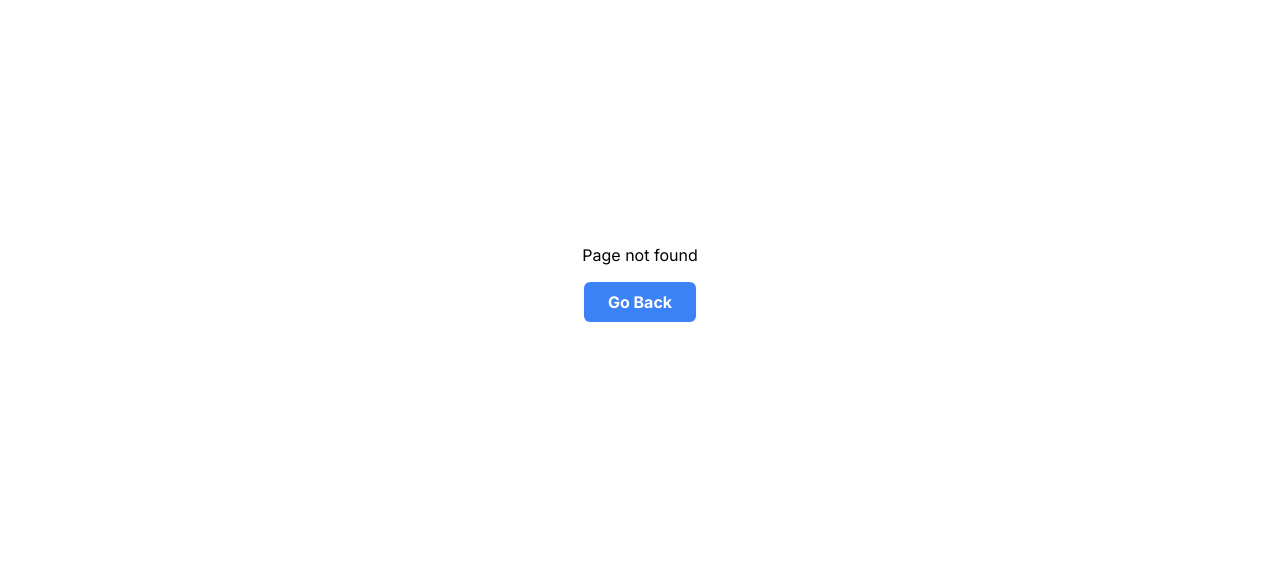
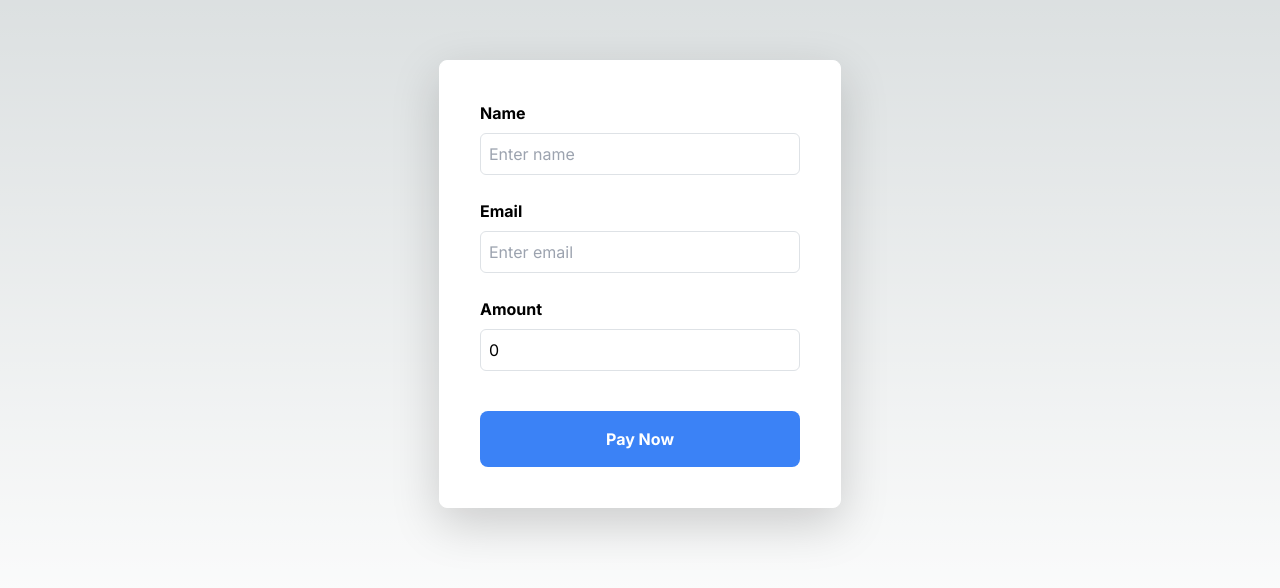
Before and after one commit to ankurch95/nextjs-app, a Next.js app: page /payment in a window 1280 px wide. Before the commit this address had no page. Shown: the part 116-704 px from the top of the page. Built offline with nearby package versions, Linux system fonts and the light colour scheme.

Commit message:
Adding Razorpay Payment integration

```diff
--- a/package.json
+++ b/package.json
@@ -24,6 +24,7 @@
     "mongoose": "^8.4.1",
     "next": "14.2.3",
     "nodemailer": "^6.9.13",
+    "razorpay": "^2.9.4",
     "react": "^18",
     "react-bootstrap": "^2.10.2",
     "react-dom": "^18",
--- /dev/null
+++ b/src/app/api/order/route.ts
@@ -0,0 +1,23 @@
+import Razorpay from 'razorpay';
+import { NextRequest, NextResponse } from 'next/server';
+
+const razorpay = new Razorpay({
+ key_id: 'REPLACE_WITH_YOUR_KEY_ID',
+ key_secret: 'REPLACE_WITH_YOUR_KEY_SECRET',
+});
+
+export async function POST(request: NextRequest) {
+ const { amount, currency } = (await request.json()) as {
+  amount: string;
+  currency: string;
+ };
+
+ var options = {
+  amount: amount,
+  currency: currency,
+  receipt: 'rcp1',
+ };
+ const order = await razorpay.orders.create(options);
+ console.log(order);
+ return NextResponse.json({ orderId: order.id }, { status: 200 });
+}
--- /dev/null
+++ b/src/app/payment/page.tsx
@@ -0,0 +1,129 @@
+'use client';
+import { useState } from 'react';
+import Script from 'next/script';
+import Button from '@/component/button';
+import InputWithLabel from '@/component/inputWithLabel';
+import Card from '@/component/card';
+
+
+function Payment() {
+    const [name, setName] = useState('');
+    const [email, setEmail] = useState('');
+    const [amount, setAmount] = useState('0');
+    const [currency, setCurrency] = useState('INR');
+    const createOrderId = async () => {
+        try {
+            const response = await fetch('/api/order', {
+                method: 'POST',
+                headers: { 'Content-Type': 'application/json' },
+                body: JSON.stringify({ amount: parseFloat(amount) * 100 }),
+            });
+
+            if (!response.ok) {
+                throw new Error('Network response was not ok');
+            }
+
+            const data = await response.json();
+            return data.orderId;
+        } catch (error) {
+            console.error('There was a problem with your fetch operation:', error);
+        }
+    };
+    const processPayment = async (e: React.FormEvent<HTMLFormElement>) => {
+        e.preventDefault();
+        try {
+            const orderId: string = await createOrderId();
+            const options = {
+                key: 'YOUR_RAZORPAY_KEY',
+                amount: parseFloat(amount) * 100,
+                currency: currency,
+                name: 'name',
+                description: 'description',
+                order_id: orderId,
+                handler: async function (response: any) {
+                    const data = {
+                        orderCreationId: orderId,
+                        razorpayPaymentId: response.razorpay_payment_id,
+                        razorpayOrderId: response.razorpay_order_id,
+                        razorpaySignature: response.razorpay_signature,
+                    };
+
+                    const result = await fetch('/api/verify', {
+                        method: 'POST',
+                        body: JSON.stringify(data),
+                        headers: { 'Content-Type': 'application/json' },
+                    });
+                    const res = await result.json();
+                    if (res.isOk) alert("payment succeed");
+                    else {
+                        alert(res.message);
+                    }
+                },
+                prefill: {
+                    name: name,
+                    email: email,
+                },
+                theme: {
+                    color: '#3399cc',
+                },
+            };
+            const paymentObject = new window.Razorpay(options);
+            paymentObject.on('payment.failed', function (response: any) {
+                alert(response.error.description);
+            });
+            paymentObject.open();
+        } catch (error) {
+            console.log(error);
+        }
+    };
+
+
+    return (
+        <>
+            <Script
+                id="razorpay-checkout-js"
+                src="https://checkout.razorpay.com/v1/checkout.js"
+            />
+
+            <div className=" min-h-screen items-center justify-center flex-col flex">
+                <Card>
+                    <form
+                        className="flex flex-col gap-6 w-full sm:w-80"
+                        onSubmit={processPayment}>
+                        <div className="space-y-1">
+                            <InputWithLabel
+                                label='Name'
+                                placeholder='Enter name'
+                                value={name}
+                                type='text'
+                                id='name'
+                                onChange={(e) => setName(e.target.value)}
+                            />
+                        </div>
+                        <div className="space-y-1">
+                            <InputWithLabel
+                                label='Email'
+                                placeholder='Enter email'
+                                value={email}
+                                type='email'
+                                id='email'
+                                onChange={(e) => setEmail(e.target.value)} />
+                        </div>
+                        <div className="space-y-1">
+                            <InputWithLabel
+                                label='Amount'
+                                placeholder='Enter amount'
+                                value={amount}
+                                type='number'
+                                id='amount'
+                                onChange={(e) => setAmount(e.target.value)} />
+                        </div>
+                        <Button title='Pay Now' />
+                    </form>
+                </Card>
+            </div>
+        </>
+    );
+}
+
+export default Payment;
--- /dev/null
+++ b/src/component/button.tsx
@@ -0,0 +1,10 @@
+type Props = {
+    title: string
+}
+export default function Button({ title }: Props) {
+    return (
+        <button className="bg-blue-500 hover:bg-blue-700 text-white  hover:text-blue-900 font-bold py-3 px-4 rounded-lg mt-3">
+            {title}
+        </button>
+    )
+}
--- a/src/component/card.tsx
+++ b/src/component/card.tsx
@@ -1,16 +1,8 @@
 const Card = ({ children }: { children: React.ReactNode }) => {
-    const cardStyle = {
-        height:'90%',
-    //   padding: "10px",
-    //   boxShadow: "0 4px 8px 0 rgba(0, 0, 0, 0.2)",
-    //   border: "1px solid #ddd",
-      display: "flex",
-
-      justifyContent: "center",
-      alignItems: "center",
-    };
-
-    return <div style={cardStyle}>{children}</div>;
-  };
-
-  export default Card;
+  return (
+    <div className="border border-white bg-white p-10 px-15 rounded-lg shadow-lg flex-col flex">
+      {children}
+    </div>
+  )
+};
+export default Card;
--- /dev/null
+++ b/src/component/inputWithLabel.tsx
@@ -0,0 +1,37 @@
+
+type Props = {
+    id: string
+    label: string
+    type: string
+    placeholder: string
+    value: string
+    onChange: (event: React.ChangeEvent<HTMLInputElement>) => void
+}
+
+export default function InputWithLabel({
+    id,
+    label,
+    type,
+    placeholder,
+    value,
+    onChange,
+}: Props) {
+    return (
+        <div className="flex flex-col">
+            <label
+                htmlFor={id}
+                className="font-bold text-gray-600 mb-2"
+            >
+                {label}
+            </label>
+            <input
+                type={type}
+                id={id}
+                placeholder={placeholder}
+                value={value}
+                onChange={onChange}
+                className="border border-gray-400 p-2 rounded"
+            />
+        </div>
+    )
+}
--- a/src/component/navbar.tsx
+++ b/src/component/navbar.tsx
@@ -15,7 +15,7 @@ export default function TopNavbar({ userEmail, handleShow,onLogout }: Props) {
                 <Nav className="me-auto">
                     <Nav.Link href="/profile" className=" text-lg">Paytm</Nav.Link>
                      <Nav.Link href="/cars24" className=" text-lg">Cars 24</Nav.Link>
-                   {/* <Nav.Link href="#pricing" className="text-black text-lg">Pricing</Nav.Link> */}
+                   <Nav.Link href="/payment" className="text-lg">Payment</Nav.Link>
                 </Nav>
             </Container>
 
```
Also changed, not shown: 2 other files (tests, documents, lock files or other folders).
